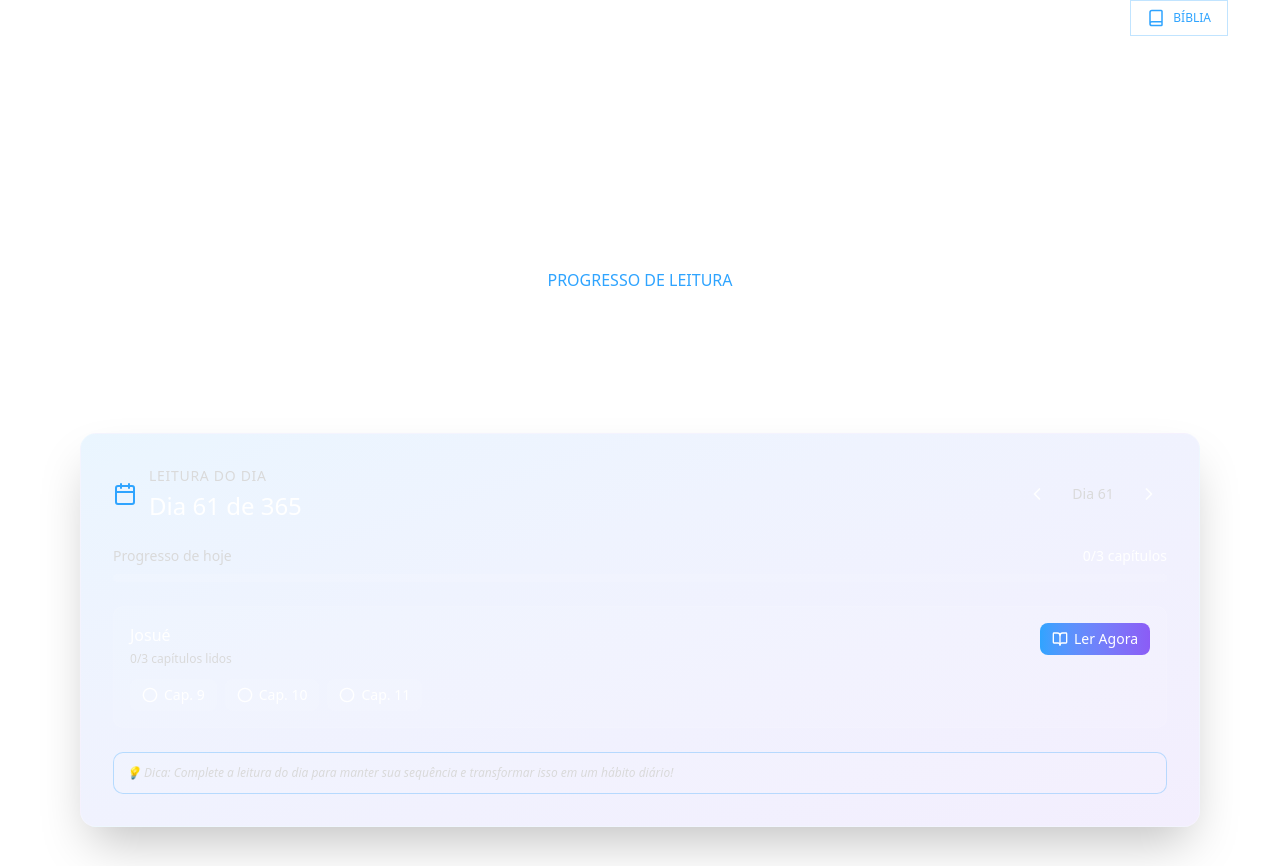
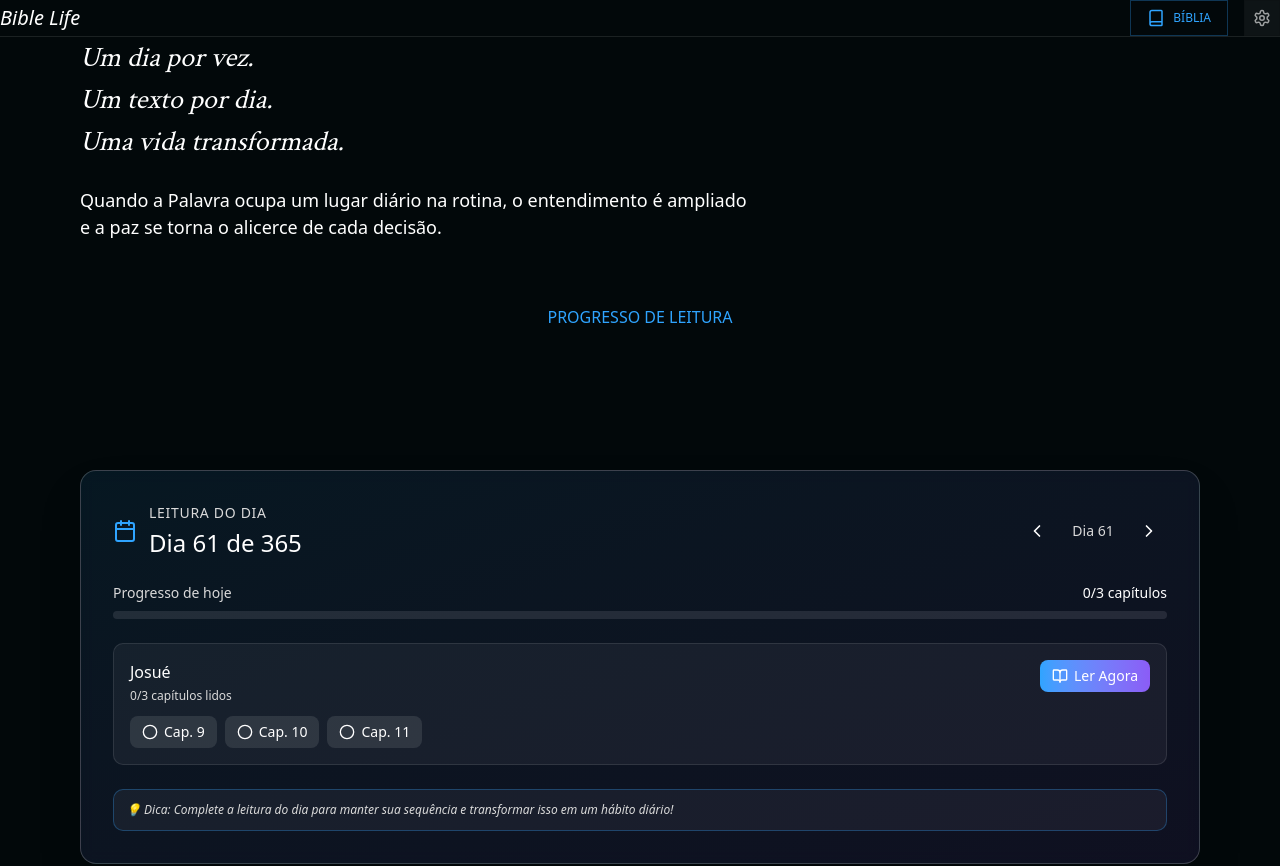
Before and after one commit to kodastrategic/biblia-app, a React (Vite) app: page / in a window 1280 px wide. Shown: the top 866 px of the page. Built offline with nearby package versions, Linux system fonts and the light colour scheme.

Commit message:
mais um tentativa

```diff
--- a/src/App.tsx
+++ b/src/App.tsx
@@ -150,16 +150,16 @@ export default function App() {
   const dailyReading = getReadingForDay(selectedDay);
 
   return (
-    <div className="min-h-screen bg-[#02080a] text-white flex flex-col font-sans overflow-x-hidden">
+    <div className="min-h-screen bg-[#02080a] text-white flex flex-col font-sans selection:bg-[#2FA4FF]/30">
       <Toaster position="top-center" theme="dark" />
 
-      {/* TOPBAR - POSIÇÃO FIXA ABSOLUTA FORA DO MAIN */}
-      <header className="fixed top-0 left-0 right-0 h-16 md:h-20 bg-[#050b0f]/80 backdrop-blur-xl border-b border-white/10 z-[50] flex items-center">
-        <div className="max-w-7xl mx-auto w-full px-6 flex items-center justify-between">
+      {/* TOPBAR - STICKY PARA EVITAR CONFLITOS DE FLUXO */}
+      <nav className="sticky top-0 w-full h-16 md:h-20 bg-black/60 backdrop-blur-xl border-b border-white/10 z-[50] flex items-center justify-center px-6">
+        <div className="w-full max-w-7xl flex items-center justify-between">
           <div className="font-serif italic text-lg md:text-xl font-medium tracking-tight text-white">
             Bible Life
           </div>
-          <nav className="flex items-center gap-4">
+          <div className="flex items-center gap-4">
             <button
               onClick={() => setIsLibraryOpen(true)}
               className="flex items-center gap-2 px-4 py-2 rounded-xl bg-[#2FA4FF]/20 text-[#2FA4FF] hover:bg-[#2FA4FF]/30 border border-[#2FA4FF]/30 transition-all active:scale-95"
@@ -169,16 +169,16 @@ export default function App() {
             </button>
             <button
               onClick={() => setIsSettingsOpen(true)}
-              className="p-2 rounded-xl bg-white/5 text-white/60 hover:bg-white/10 border border-white/10 transition-all active:scale-95"
+              className="p-2 rounded-xl bg-white/5 text-white/60 hover:bg-white/10 border border-white/5 transition-all active:scale-95"
             >
               <Settings size={18} />
             </button>
-          </nav>
+          </div>
         </div>
-      </header>
+      </nav>
 
-      {/* CONTEÚDO COM PADDING-TOP PARA NÃO FICAR EMBAIXO DA BARRA */}
-      <main className={`flex-1 px-4 md:px-12 lg:px-20 pt-24 md:pt-32 pb-20 transition-all duration-500 ${isReaderOpen || isLibraryOpen ? 'blur-2xl opacity-20 pointer-events-none' : 'blur-0 opacity-100'}`}>
+      {/* CONTEÚDO SEM PADDING TOP ADICIONAL (STICKY JÁ OCUPA ESPAÇO) */}
+      <main className={`flex-1 px-4 md:px-12 lg:px-20 py-12 md:py-20 transition-all duration-500 ${isReaderOpen || isLibraryOpen ? 'blur-2xl opacity-20 pointer-events-none' : 'blur-0 opacity-100'}`}>
 
         <header className="mb-12 md:mb-16 max-w-2xl">
           <h1 className="text-[28px] md:text-[52px] leading-[1.1] mb-6 font-light italic" style={{ fontFamily: "'Crimson Text', serif" }}>
--- a/src/index.css
+++ b/src/index.css
@@ -1592,9 +1592,9 @@
 
 :root {
   --font-size: 16px;
-  --background: #fff;
-  --foreground: oklch(.145 0 0);
-  --card: #fff;
+  --background: #02080a;
+  --foreground: #ffffff;
+  --card: #0b161d;
   --card-foreground: oklch(.145 0 0);
   --popover: oklch(1 0 0);
   --popover-foreground: oklch(.145 0 0);
```
